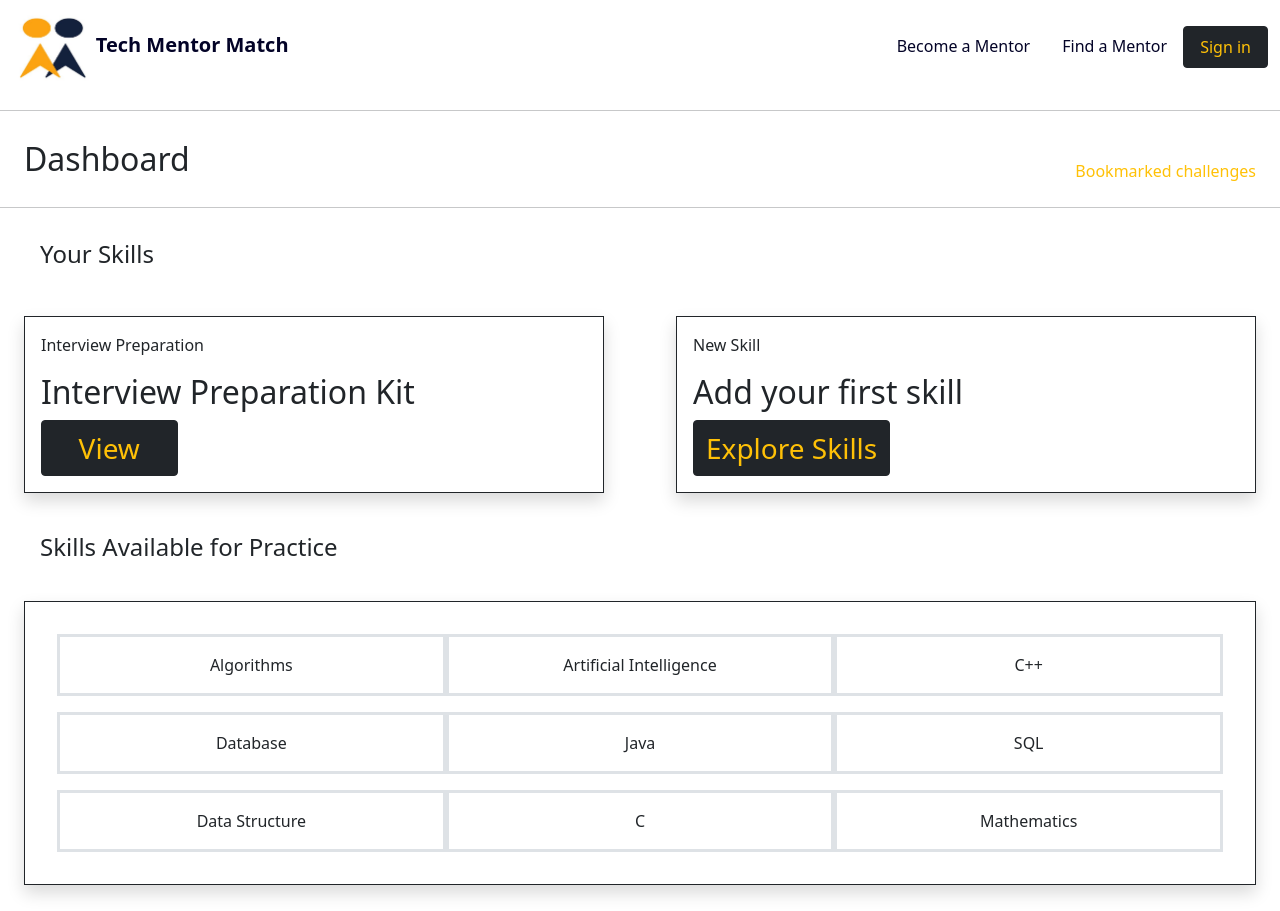
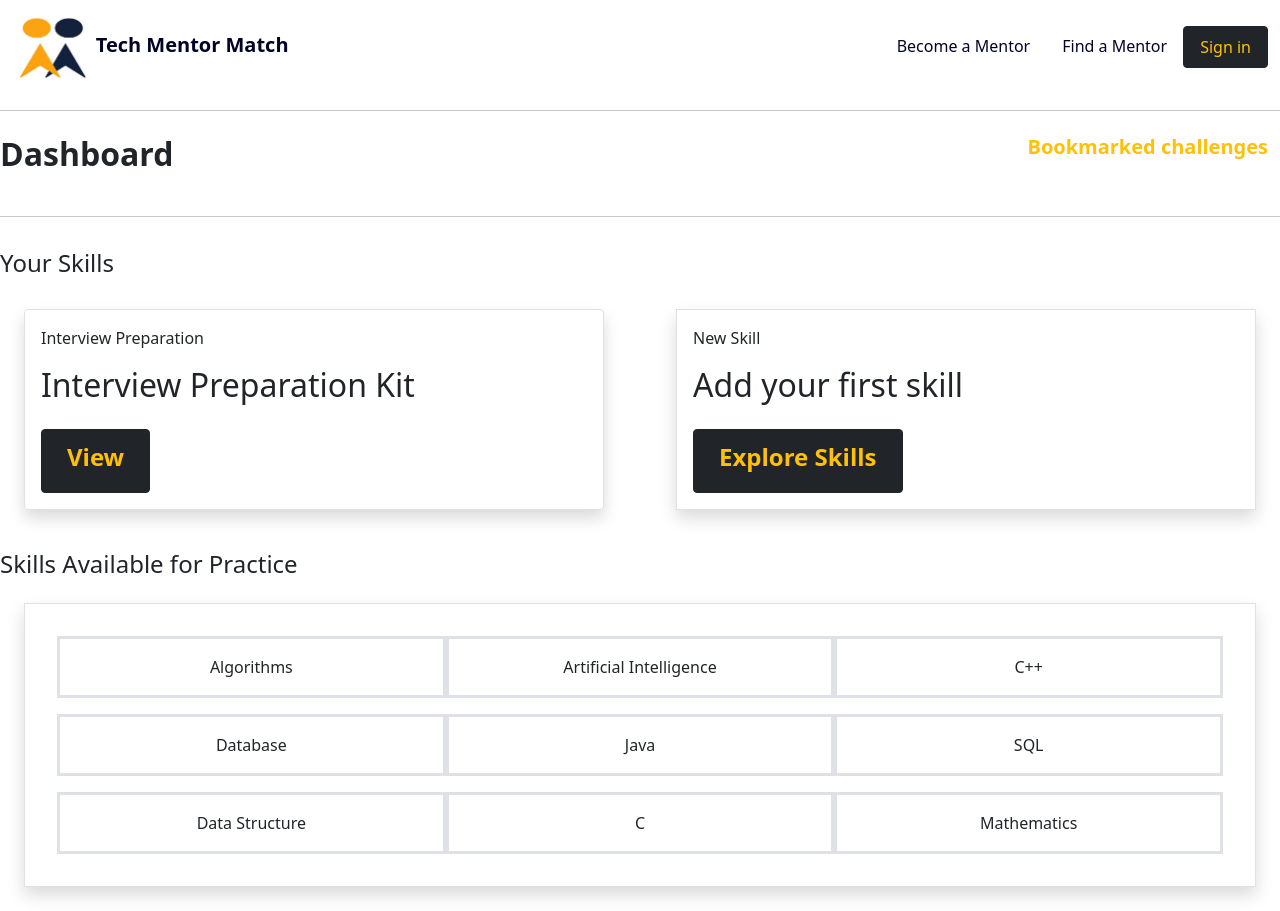
Before and after one commit to sehersarin/InternHacks2021, a React (Create React App) app: page /study in a window 1280 px wide. Built offline with nearby package versions, Linux system fonts and the light colour scheme.

Commit message:
Updated styling

```diff
--- a/src/Components/Mentees/Study.js
+++ b/src/Components/Mentees/Study.js
@@ -1,36 +1,45 @@
 function Study() {
   return (
     <div>
-      <div className="d-flex  m-4">
-        <div className="fs-2">Dashboard</div>
-        <div className="ms-auto mt-auto text-warning">
-          Bookmarked challenges
+      <div className="d-flex ml-4 mt-4">
+        <h2><b>Dashboard</b></h2>
+        <div className="container" style={{textAlign: "right"}}>
+          <a className="navbar-brand navb h1" href="#">
+              {" "}
+              <p className="text-warning">
+                <b>Bookmarked challenges</b>
+              </p>
+          </a>
         </div>
       </div>
       <hr />
-      <h4 className="p-3 ms-4">Your Skills</h4>
+      <h4 className="pt-3 ml-4">Your Skills</h4>
       <div className="row">
         <div className="col-6">
-          <div className="card-body border border-dark shadow m-4">
+          <div className="card-body border border-gray shadow rounded m-4">
             <p>Interview Preparation</p>
             <h2>Interview Preparation Kit</h2>
-            <a href="#" className="btn btn-dark text-warning rounded fs-3 w-25">
-              View
+            <a href="#" className="btn btn-dark text-warning rounded mt-3">
+              <button className="btn btn-dark text-warning rounded pl-4 pr-4 w-95">
+                  <h4><b>View</b></h4>
+              </button>
             </a>
           </div>
         </div>
         <div className="col-6">
-          <div className="card-body border border-dark shadow m-4">
+          <div className="card-body border border-gray shadow m-4">
             <p>New Skill</p>
             <h2>Add your first skill</h2>
-            <a href="#" className="btn btn-dark text-warning rounded fs-3">
-              Explore Skills
+            <a href="#" className="btn btn-dark text-warning rounded mt-3">
+              <button className="btn btn-dark text-warning rounded pl-4 pr-4 w-95">
+                  <h4><b>Explore Skills</b></h4>
+              </button>
             </a>
           </div>
         </div>
       </div>
-      <h4 className="p-3 ms-4">Skills Available for Practice</h4>
-      <div className="card-body border border-dark shadow m-4">
+      <h4 className="pt-3 ml-4">Skills Available for Practice</h4>
+      <div className="card-body border border-gray shadow m-4">
         <div className="row m-3">
           <div className="point col text-center border border-3 p-3">
             Algorithms
```
